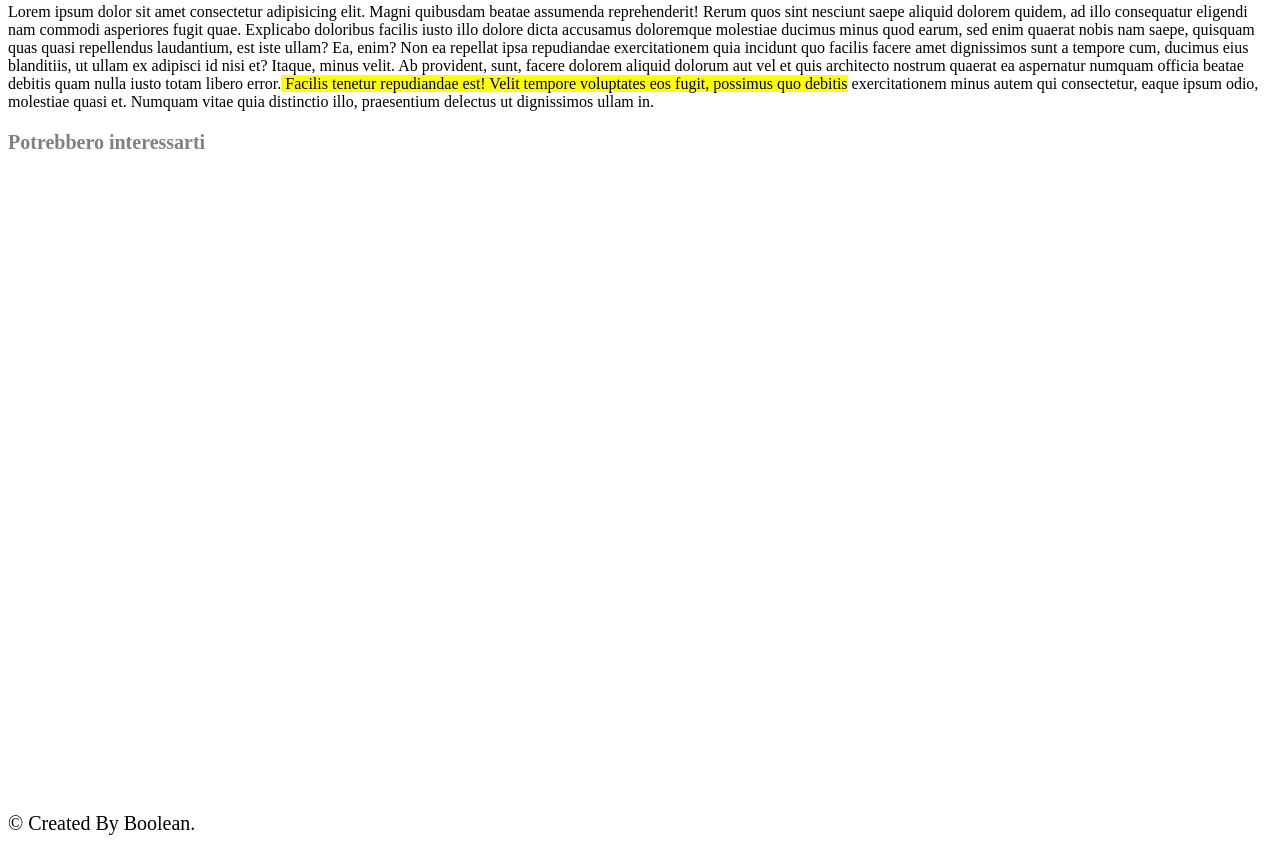
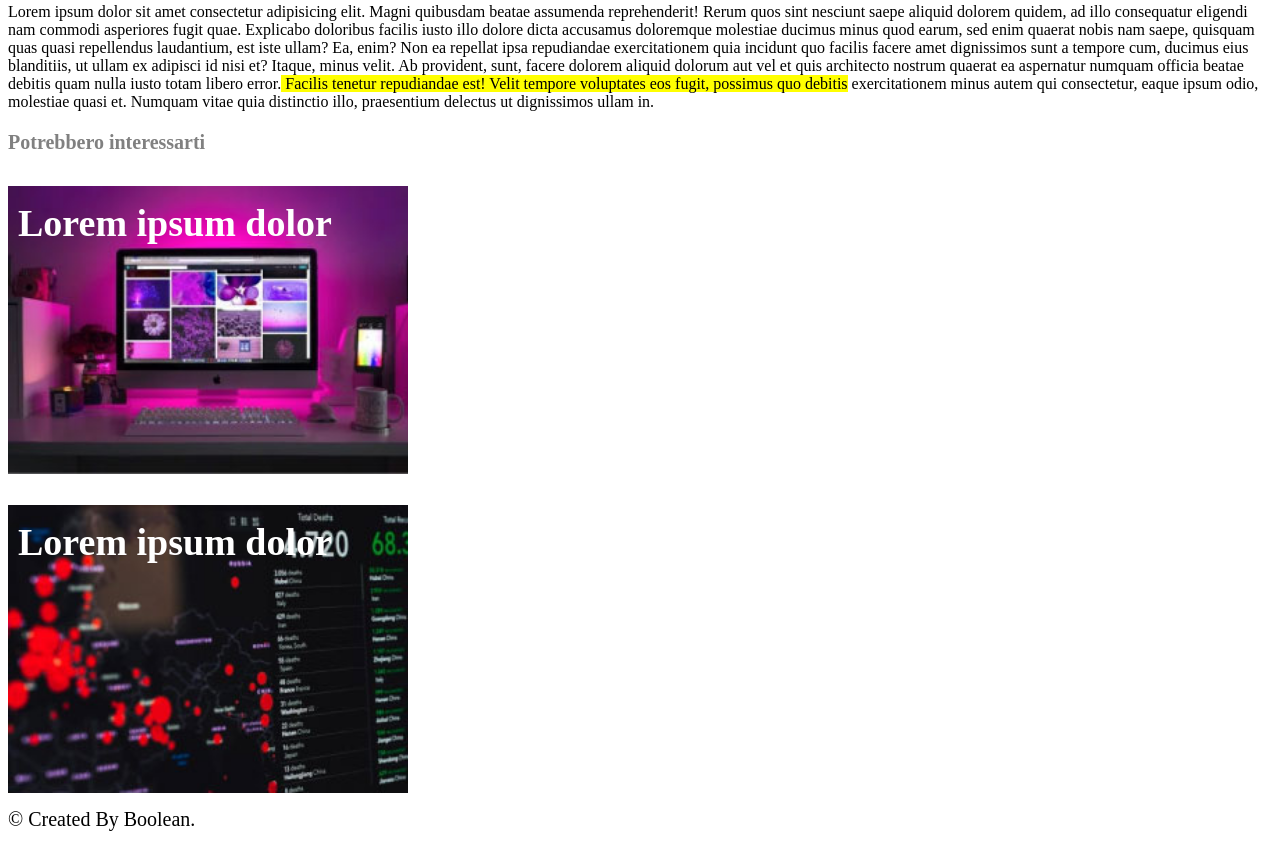
Before and after one commit to pizzi9523/html-css-booleaner, a plain HTML site: page index.html in a window 1280 px wide. Shown: the part 1691-2534 px from the top of the page. Drawn offline with Linux system fonts and the light colour scheme; the site is published under a folder, as on GitHub Pages, so addresses that start at the root find nothing.

Commit message:
Correzione
Correggo il PATH del background e la chiusura della section interest

```diff
--- a/css/style.css
+++ b/css/style.css
@@ -1,6 +1,6 @@
 /*header*/
 #site_header{
-  background-image: url("/img/pattern.png");
+  background-image: url("../img/pattern.png");
   background-color: #4ea0ff;
   height: 11rem;
 }
@@ -74,10 +74,10 @@ td{
 }
 
 #monitor{
-  background-image: url("/img/monitor.jpg");
+  background-image: url("../img/monitor.jpg");
 }
 #graph{
-  background-image: url("/img/graph.jpg");
+  background-image: url("../img/graph.jpg");
 }
 
 .image-title-interest{
--- a/index.html
+++ b/index.html
@@ -147,7 +147,7 @@
       </section>
 
       <section class="interest">
-        <h3 id="interest-title">Potrebbero interessarti</section><h3>
+        <h3 id="interest-title">Potrebbero interessarti</h3>
         <div class="image-interest" id="monitor">
           <h2 class="image-title-interest">Lorem ipsum dolor</h2>
         </div>
```
